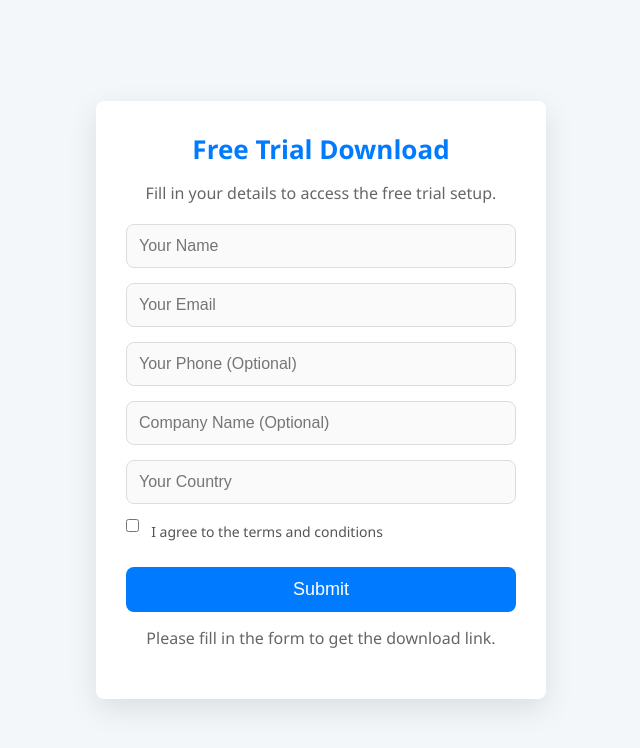
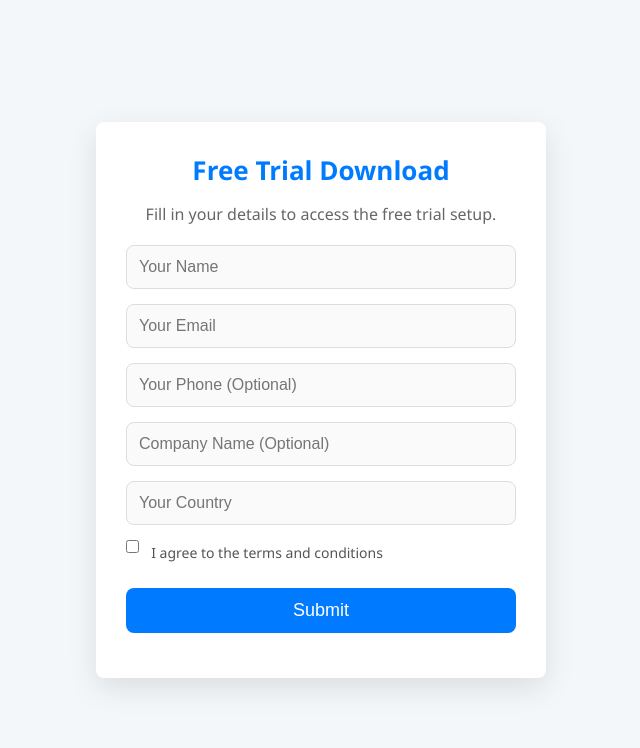
Before and after one commit to kunal744/free_trial_site, a Flask app: page / in a window 1280 px wide. Shown: the top 748 px of the page, without its empty margins (319-959 px from the left). Run offline with Flask 3, Linux system fonts and the light colour scheme.

Commit message:
index.html

```diff
--- a/templates/index.html
+++ b/templates/index.html
@@ -2,14 +2,10 @@
 <html lang="en">
 <head>
     <meta charset="UTF-8">
+    <title>Free Trial Download</title>
     <meta name="viewport" content="width=device-width, initial-scale=1.0">
-    <title>Free Trial Download</title>
     <style>
-        * {
-            box-sizing: border-box;
-            margin: 0;
-            padding: 0;
-        }
+        * { box-sizing: border-box; margin: 0; padding: 0; }
 
         body {
             font-family: 'Segoe UI', Tahoma, Geneva, Verdana, sans-serif;
@@ -32,17 +28,8 @@
             text-align: center;
         }
 
-        h2 {
-            font-size: 26px;
-            margin-bottom: 15px;
-            color: #007bff;
-        }
-
-        p {
-            font-size: 16px;
-            color: #666;
-            margin-bottom: 20px;
-        }
+        h2 { font-size: 26px; margin-bottom: 15px; color: #007bff; }
+        p { font-size: 16px; color: #666; margin-bottom: 20px; }
 
         input, button {
             width: 100%;
@@ -51,18 +38,10 @@
             border-radius: 8px;
             border: 1px solid #ddd;
             font-size: 16px;
-            color: #333;
         }
 
-        input[type="text"], input[type="email"] {
-            background-color: #fafafa;
-        }
-
-        input[type="checkbox"] {
-            width: auto;
-            margin-right: 8px;
-            vertical-align: middle;
-        }
+        input[type="text"], input[type="email"] { background-color: #fafafa; }
+        input[type="checkbox"] { width: auto; margin-right: 8px; vertical-align: middle; }
 
         button {
             background-color: #007bff;
@@ -70,22 +49,16 @@
             border: none;
             cursor: pointer;
             font-size: 18px;
-            transition: background-color 0.3s ease;
         }
 
-        button:hover {
-            background-color: #0056b3;
-        }
+        button:hover { background-color: #0056b3; }
 
         .terms {
             text-align: left;
             margin-bottom: 20px;
         }
 
-        .terms label {
-            font-size: 14px;
-            color: #555;
-        }
+        .terms label { font-size: 14px; color: #555; }
 
         .download-link {
             margin-top: 20px;
@@ -133,58 +106,24 @@
         <button type="submit">Submit</button>
     </form>
 
-        <!-- Download link area -->
-        <div class="download-link" id="downloadSection" style="display: none;">
+    <!-- Download link (conditionally shown) -->
+    {% if download_ready %}
+    <div class="download-link" id="downloadSection">
         <p>Thank you! Click below to download:</p>
         <a href="{{ url_for('download', filename='DeckUp_Setup.exe') }}" download id="downloadLink">Download Setup</a>
     </div>
-
-        <p id="formMessage">Please fill in the form to get the download link.</p>
-
-        {% if download_ready %}
-        <script>
-            document.addEventListener('DOMContentLoaded', function () {
-                document.getElementById('downloadSection').style.display = 'block';
-                document.getElementById('formMessage').style.display = 'none';
-            });
-        </script>
     {% endif %}
 </div>
 
-    <!-- Script for cookie logic -->
 <script>
-        function getCookie(name) {
-            let match = document.cookie.match(new RegExp('(^| )' + name + '=([^;]+)'));
-            return match ? match[2] : null;
-        }
+    document.addEventListener("DOMContentLoaded", function () {
+        const downloadLink = document.getElementById('downloadLink');
+        const downloadSection = document.getElementById('downloadSection');
 
-        function setCookie(name, value, days) {
-            let expires = "";
-            if (days) {
-                const date = new Date();
-                date.setTime(date.getTime() + (days * 24 * 60 * 60 * 1000));
-                expires = "; expires=" + date.toUTCString();
-            }
-            document.cookie = name + "=" + (value || "") + expires + "; path=/";
-        }
-
-        document.addEventListener("DOMContentLoaded", function () {
-            const downloadSection = document.getElementById('downloadSection');
-            const formMessage = document.getElementById('formMessage');
-            const downloadLink = document.getElementById('downloadLink');
-
-            // Already downloaded? Hide the download section
-            if (getCookie('downloaded') === 'true') {
-                if (downloadSection) downloadSection.style.display = 'none';
-                if (formMessage) formMessage.innerText = "✅ You've already downloaded the setup.";
-            }
-
-            // On download click, set the cookie and hide the section
         if (downloadLink) {
             downloadLink.addEventListener('click', function () {
-                    setCookie('downloaded', 'true', 7); // valid for 7 days
+                // Hide the download link after clicking
                 if (downloadSection) downloadSection.style.display = 'none';
-                    if (formMessage) formMessage.innerText = "✅ You've already downloaded the setup.";
             });
         }
     });
```
Lines whose indentation alone changed are shown as unchanged.
